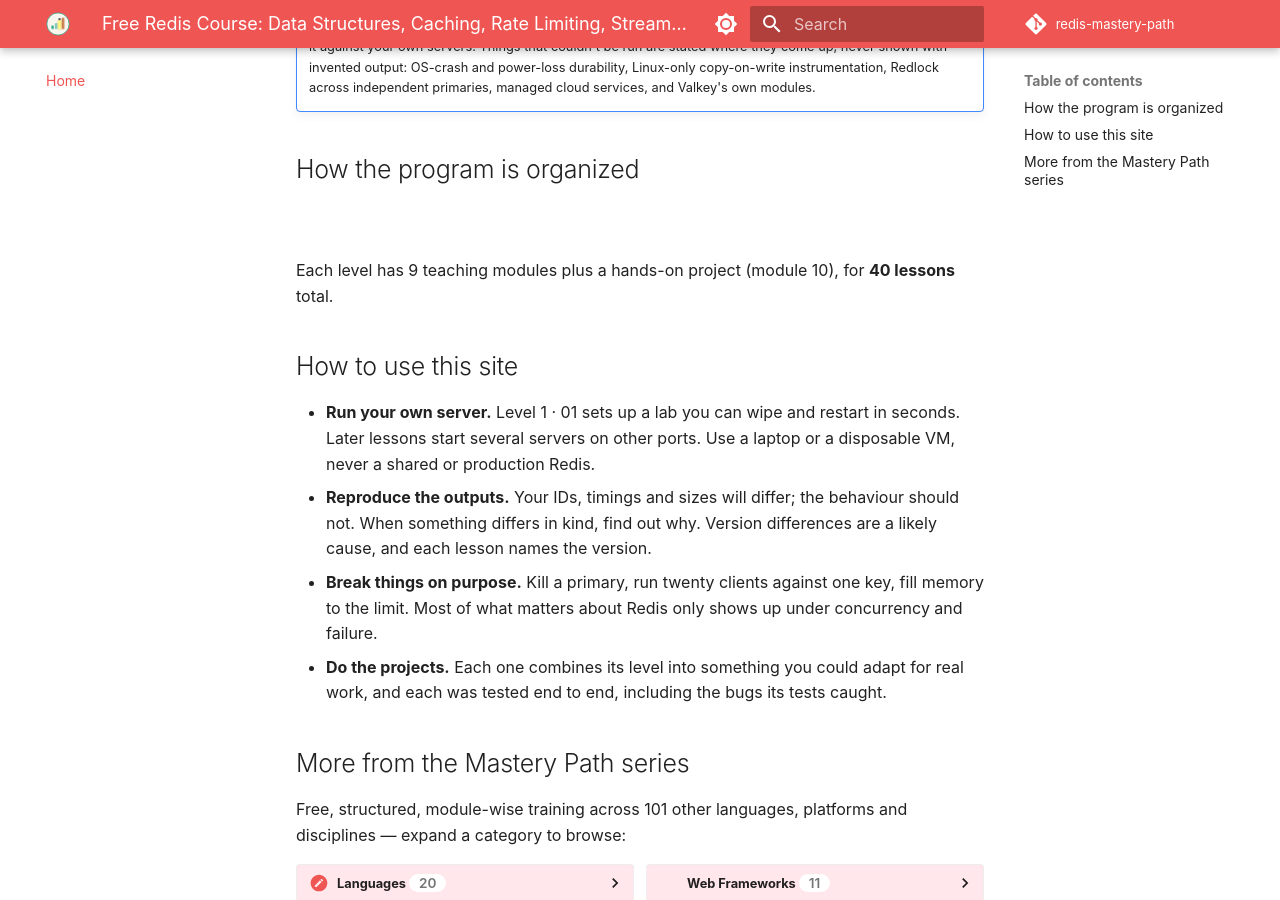
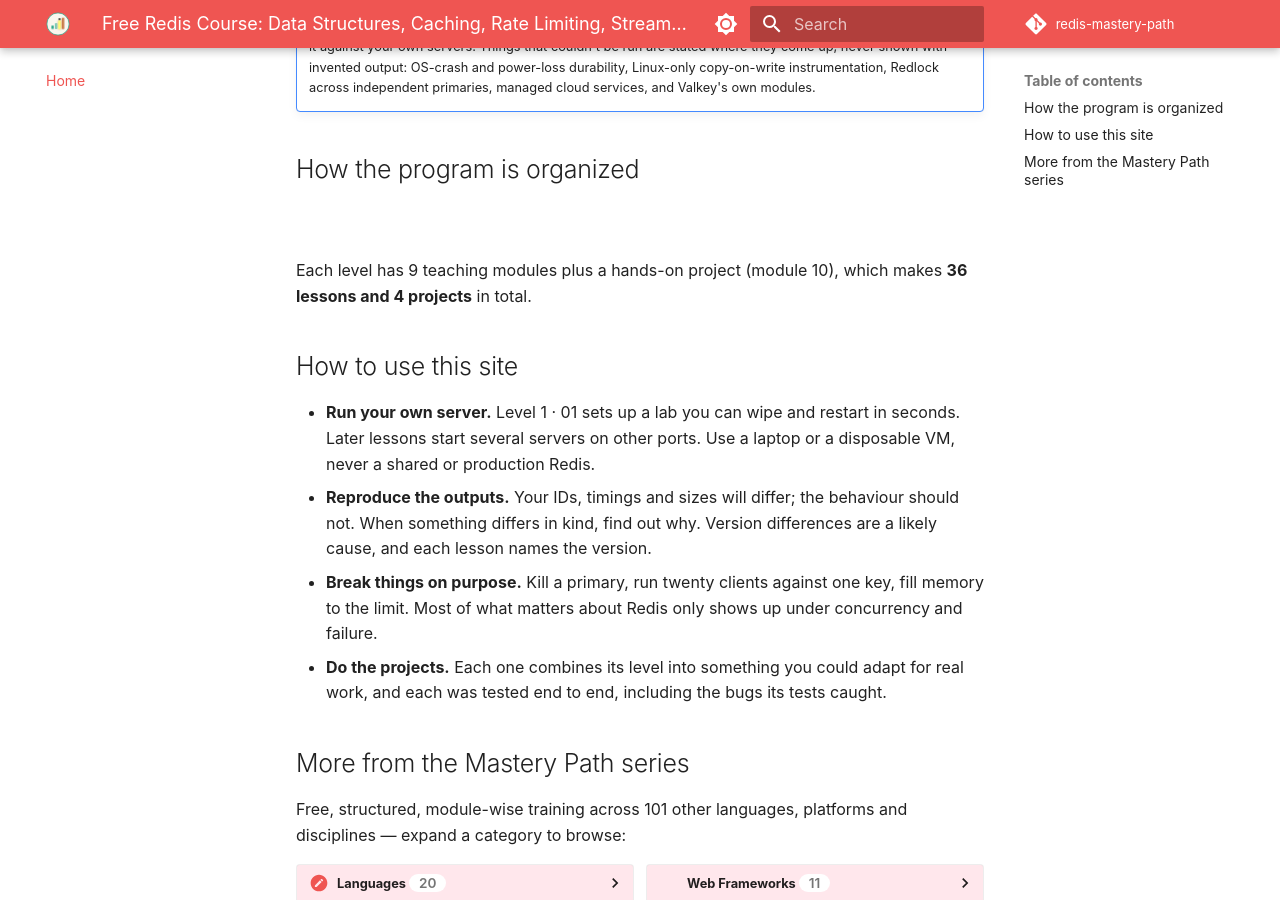
Before and after one commit to SIGILIPELLI/redis-mastery-path, an MkDocs documentation site: the page built from docs/index.md, in a window 1280 px wide and 900 px high, scrolled down 1325 px. Built offline with MkDocs 1.6.1 and Material for MkDocs 9.7.7, drawn with Linux system fonts in a browser that asks for light colours; comment, search, counter and statistics services are not loaded.

Commit message:
Lesson and project counts use one definition; remove stale 'being written' notices
Co-Authored-By: Claude Sonnet 5.5 <noreply@anthropic.com>

```diff
--- a/docs/index.md
+++ b/docs/index.md
@@ -1,6 +1,6 @@
 ---
 title: "Free Redis Course: Data Structures, Caching, Rate Limiting, Streams, Lua, Search, Persistence, Replication, Sentinel and Cluster"
-description: "Free Redis course: 40 lessons run on Redis 8.10 — data types, caching, rate limits, locks, streams, Lua, search, persistence, replication, Cluster."
+description: "Free Redis course: 36 lessons and 4 projects run on Redis 8.10 — data types, caching, rate limits, locks, streams, Lua, search, persistence, replication, Cluster."
 ---
 
 # Redis Mastery Path
@@ -56,7 +56,7 @@ decides whether it needs a full resync.
 | **3 · Caching & Application Patterns** | Caching, eviction, stampedes, rate limits, locks, sessions, queues, JSON, search | 10 | Build the patterns Redis is hired for without their classic bugs |
 | **4 · Operations & Production** | Persistence, replication, Sentinel, Cluster, security, monitoring, upgrades | 10 | Run Redis in production and prove what survives a failure |
 
-Each level has 9 teaching modules plus a hands-on project (module 10), for **40 lessons** total.
+Each level has 9 teaching modules plus a hands-on project (module 10), which makes **36 lessons and 4 projects** in total.
 
 ## How to use this site
 
--- a/docs/javascripts/progress-tracker.js
+++ b/docs/javascripts/progress-tracker.js
@@ -43,7 +43,7 @@
     } catch (e) { return null; }
   }
   function isProjectSlug(slug) {
-    return /project|capstone/i.test(slug || "");
+    return /(^|\/)\d+-(project|capstone)\b/i.test(slug || "");
   }
   function pointsFor(slug) {
     return isProjectSlug(slug) ? POINTS_PROJECT : POINTS_LESSON;
```
